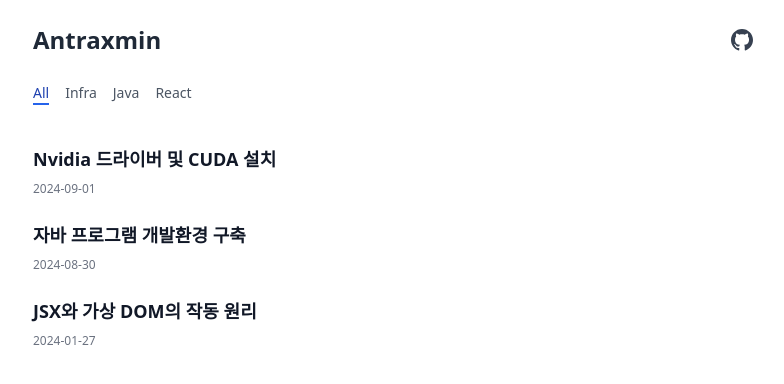
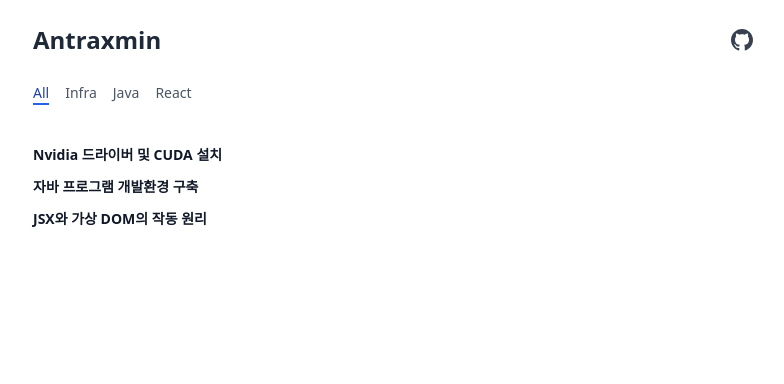
Before and after one commit to Antraxmin/antraxmin.github.io, a Next.js app: page / in a window 1280 px wide. Shown: the top 384 px of the page, without its empty margins (247-1031 px from the left). Built offline with nearby package versions, Linux system fonts and the light colour scheme.

Commit message:
modi fy postlist style

```diff
--- a/pages/index.tsx
+++ b/pages/index.tsx
@@ -49,14 +49,14 @@ export default function BlogWithMarkdown({ posts }: BlogWithMarkdownProps): JSX.
       <main>
         {filteredPosts.map(post => (
           <Link key={post.id} href={`/posts/${post.id}`}>
-            <article className="flex items-center pb-6 border-b border-gray-200 last:border-b-0">
-              <div>
-                <h2 className="md:text-lg font-semibold text-gray-900 hover:text-blue-800 transition-colors duration-200 mb-2">
+            <article className="flex items-center pb-2 border-b border-gray-200 last:border-b-0">
+              <div className='flex flex-row'>
+                <h2 className="text-sm font-semibold text-gray-900 hover:text-blue-800 transition-colors duration-200 mb-1">
                   {post.title}
                 </h2>
-                <div className="flex items-center text-xs text-gray-500">
+                {/* <div className="flex items-center text-xs text-gray-500">
                   {post.date}
-                </div>
+                </div> */}
               </div>
             </article>
           </Link>
--- a/tailwind.config.js
+++ b/tailwind.config.js
@@ -15,6 +15,9 @@ module.exports = {
       typography: (theme) => ({
         DEFAULT: {
           css: {
+            'p': {
+              lineHeight: '1.6rem'
+            },
             'h2': {
               position: 'relative',
               paddingBottom: '0.2em',
@@ -45,12 +48,14 @@ module.exports = {
             },
             'ul': {
               listStyleType: 'none',
+
             },
             'ul > li': {
               marginTop: '0.25em',
               marginBottom: '0.25em',
               marginLeft: '0.75em',
               paddingLeft: '0em',
+              lineHeight: '1.5rem'
             },
             'ul > li::before': {
               content: '""',
```
